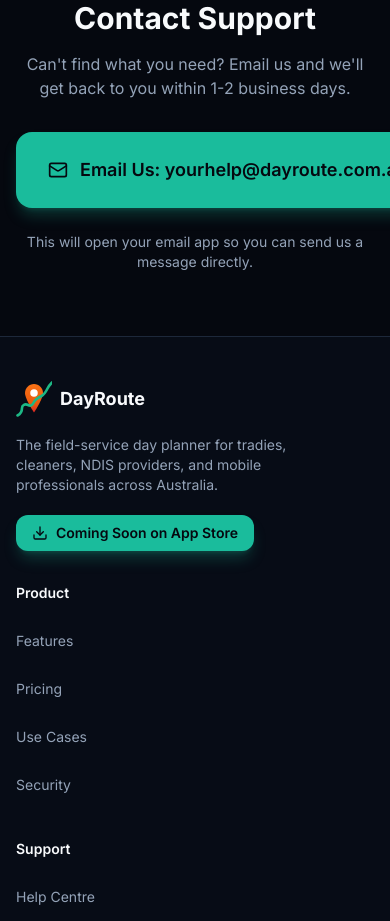
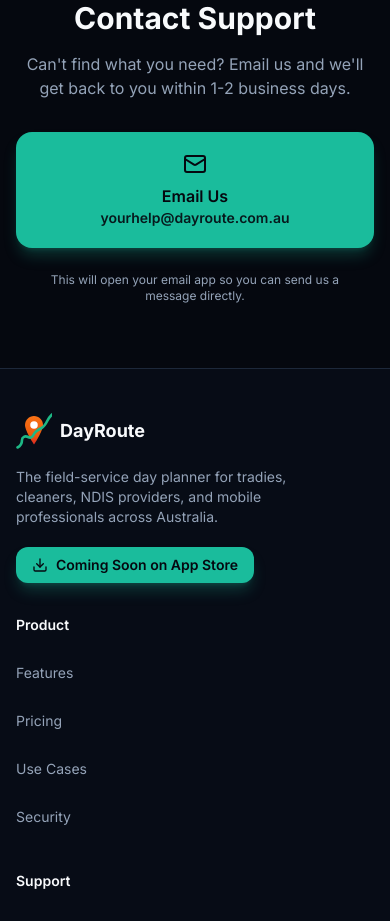
Before and after one commit to clutran78/dayroute-website, a Next.js app: page /support in a window 390 px wide. Shown: the part 2800-3721 px from the top of the page. Built offline with nearby package versions, Linux system fonts and the light colour scheme.

Commit message:
Fix: Improve email button mobile responsiveness

```diff
--- a/src/app/support/support-content.tsx
+++ b/src/app/support/support-content.tsx
@@ -203,16 +203,22 @@
             {/* Big email button - opens user's email app */}
             <Button
               size="lg"
-              className="mt-8 text-lg px-8 py-6 h-auto"
+              className="mt-8 text-base sm:text-lg px-6 sm:px-8 py-5 sm:py-6 h-auto w-full sm:w-auto max-w-sm mx-auto"
               asChild
             >
-              <a href="mailto:yourhelp@dayroute.com.au?subject=DayRoute%20Support%20Request">
-                <Mail className="mr-3 h-5 w-5" />
-                Email Us: yourhelp@dayroute.com.au
+              <a
+                href="mailto:yourhelp@dayroute.com.au?subject=DayRoute%20Support%20Request"
+                className="flex flex-col sm:flex-row items-center gap-2 sm:gap-3"
+              >
+                <Mail className="h-6 w-6 sm:h-5 sm:w-5" />
+                <span className="flex flex-col sm:flex-row sm:gap-1">
+                  <span>Email Us</span>
+                  <span className="text-sm sm:text-base opacity-90">yourhelp@dayroute.com.au</span>
+                </span>
               </a>
             </Button>
 
-            <p className="mt-6 text-sm text-muted-foreground">
+            <p className="mt-6 text-xs sm:text-sm text-muted-foreground px-4">
               This will open your email app so you can send us a message directly.
             </p>
           </div>
```
